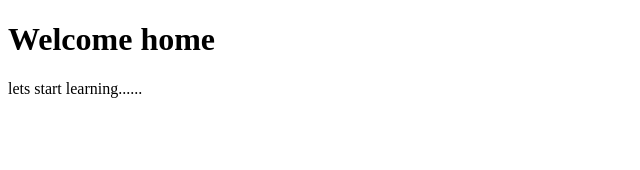
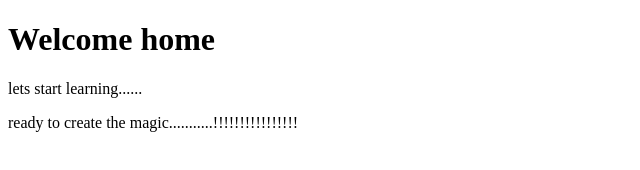
Before and after one commit to KuPavi/demo, a plain HTML site: page index.html in a window 1280 px wide. Shown: the whole page, without its empty margins (0-640 px from the left). Drawn offline with Linux system fonts and the light colour scheme.

Commit message:
Update index.html

```diff
--- a/index.html
+++ b/index.html
@@ -7,5 +7,6 @@
   </head>
   <body>
     <p>lets start learning......</p>
+    <p>ready to create the magic...........!!!!!!!!!!!!!!!!<p>
   </body>
 </html>
```
